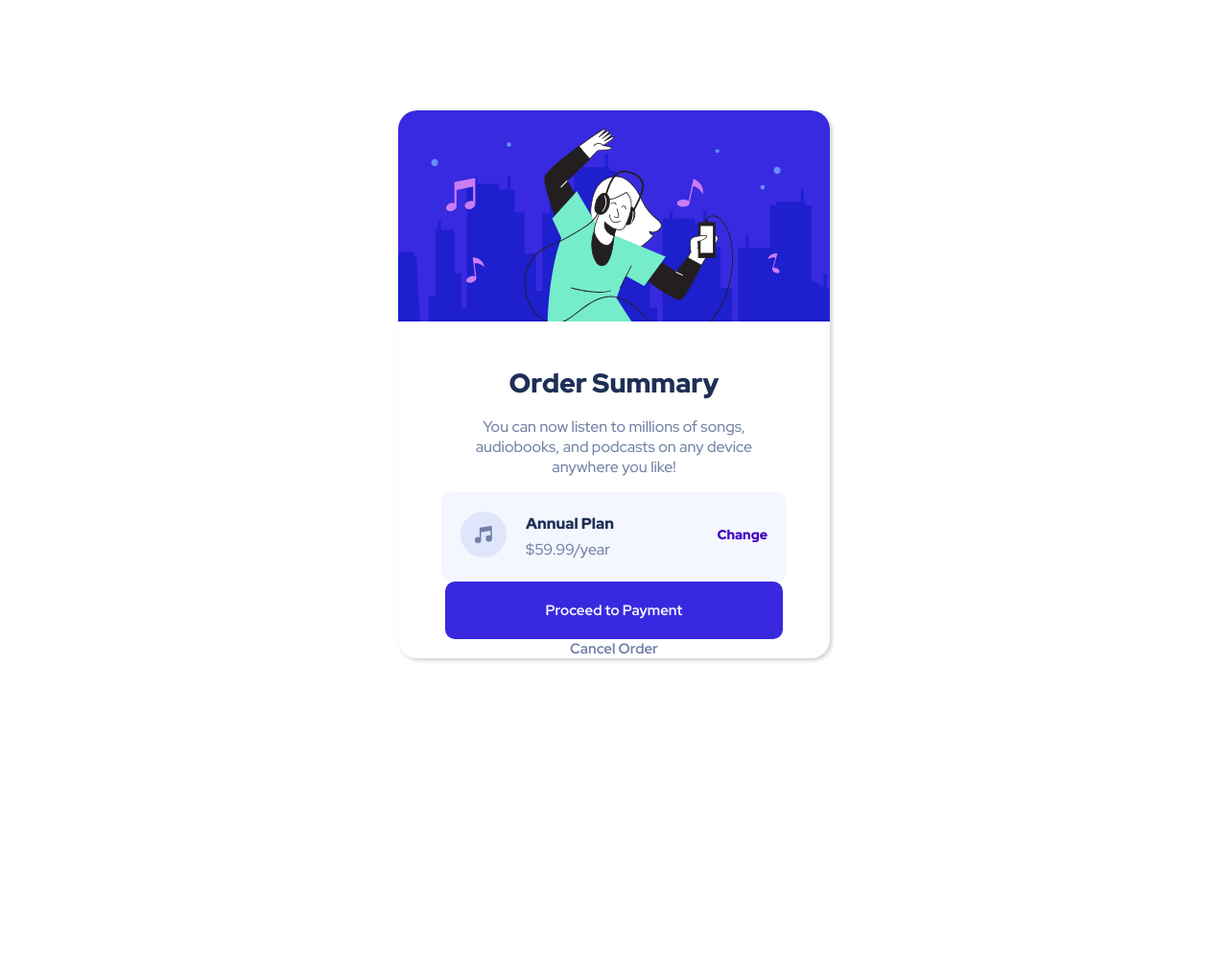
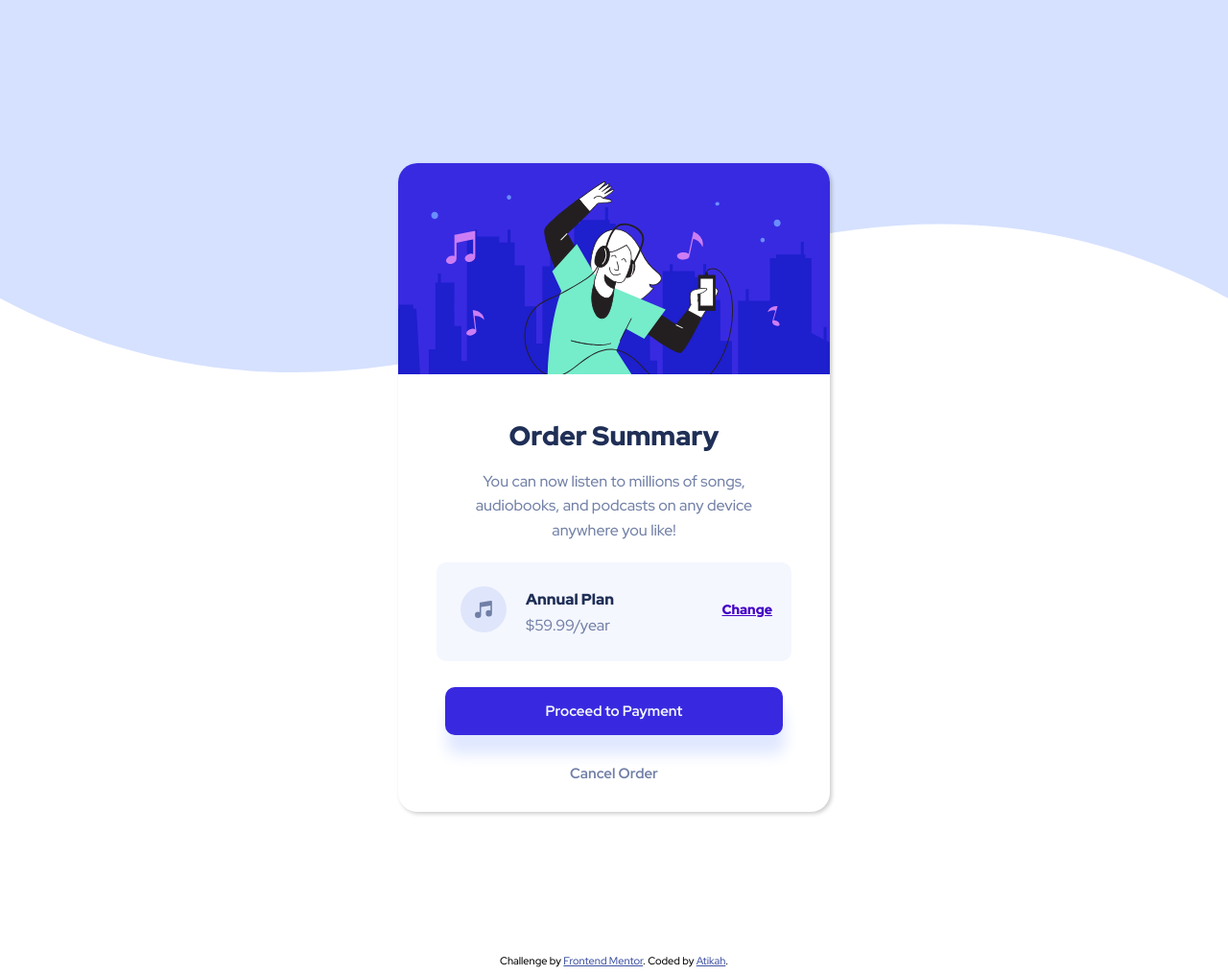
Before and after one commit to atikahnaz/order-summary-component-main, a plain HTML site: page index.html in a window 1280 px wide. Shown: the whole page at 96% size. Before the commit the page ends 800 px from the top, so only its background shows below. Drawn offline with Linux system fonts and the light colour scheme.

Commit message:
body background

```diff
--- a/index.html
+++ b/index.html
@@ -10,11 +10,12 @@
 
   <!-- Feel free to remove these styles or customise in your own stylesheet 👍 -->
   <style>
-    .attribution { font-size: 11px; text-align: center; }
+    .attribution { font-size: 11px; text-align: center; position: absolute; bottom: 0;}
     .attribution a { color: hsl(228, 45%, 44%); }
   </style>
 </head>
 <body>
+
   <div class="outer-container">
     <div class="top-image">
       <img src="images/illustration-hero.svg">
@@ -40,6 +41,9 @@
     <div class="cancel">Cancel Order</div>
   </div>
 
-
+  <div class="attribution">
+    Challenge by <a href="https://www.frontendmentor.io?ref=challenge" target="_blank">Frontend Mentor</a>.
+    Coded by <a href="https://www.frontendmentor.io/profile/atikahnaz">Atikah</a>.
+  </div>
 </body>
 </html>
--- a/style.css
+++ b/style.css
@@ -4,10 +4,16 @@
 body {
     font-family: 'Red Hat Display', sans-serif;
     height: 100vh;
-    margin: 0;
     display: flex;
     justify-content: center;
     align-items: center;
+    background-image: url('images/pattern-background-desktop.svg');
+    background-size: contain;
+    background-repeat: no-repeat;
+    z-index: -1;
+    position: relative;
+    padding-top: 100px;
+    padding-bottom: 100px;
 
 }
 
@@ -19,6 +25,8 @@ body {
     box-shadow: 2px 2px 4px rgba(0, 0, 0, 0.2);
     border-radius: 20px;
     overflow: hidden;
+    background-color: white;
+
 }
 
 .order-summary {
@@ -32,7 +40,9 @@ body {
     font-size: 16px;
     font-weight: 500;
     text-align: center;
+    line-height: 1.6;
     color: hsl(224, 23%, 55%);
+    margin-bottom: 5px;
 }
 
 .plan {
@@ -40,8 +50,9 @@ body {
     position: relative;
     background-color: hsl(225, 100%, 98%);
     width: 320px;
-    padding: 20px;
+    padding: 25px;
     border-radius: 10px;
+    margin-bottom: 27px;
 }
 
 .music-icon {
@@ -70,24 +81,43 @@ body {
 .change {
     position: absolute;
     right: 20px;
-    top: 35px;
-
+    top: 40px;
+    text-decoration: underline;
     color: hsl(260, 98%, 39%);
     font-weight: 900;
     font-size: 14px;
+}
+
+.change:hover {
+    color:hsl(267, 46%, 63%);
+    text-decoration: none;
+    cursor: pointer;
 }
 
 .payment {
     background-color: hsl(245, 75%, 52%);
     color: hsl(225, 100%, 98%);
     font-size: 15px;
-    padding: 20px 105px;
+    padding: 15px 105px;
     border-radius: 10px;
     font-weight: 700;
+    margin-bottom: 30px;
+    box-shadow: 2px 20px 15px hsl(225, 100%, 94%);
+}
+
+.payment:hover {
+    cursor: pointer;
+    background-color:hsl(253, 82%, 69%);
 }
 
 .cancel {
     color: hsl(224, 23%, 55%);
     font-weight: 700;
     font-size: 15px;
+    margin-bottom: 30px;
 }
+
+.cancel:hover {
+    cursor: pointer;
+    color: hsl(223, 47%, 23%);
+}
```
